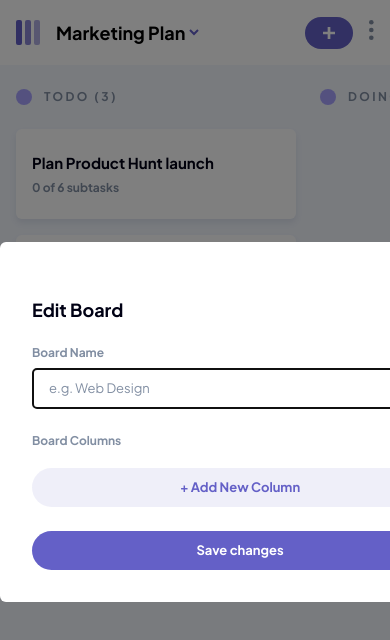
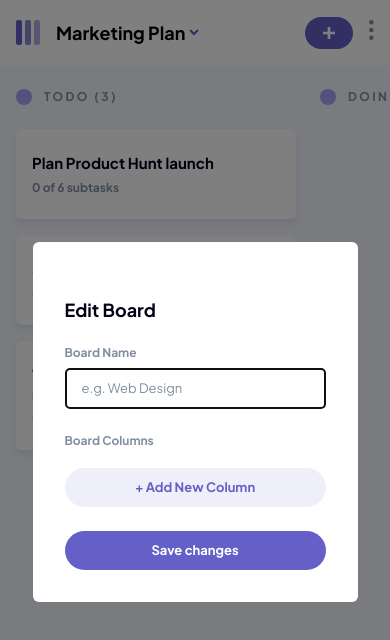
Before and after one commit to david-tejada/frontendmentor-challenges, a React (Vite) app in the folder 19-kanban-task-management/: page /boards/01c2372c-ee71-4b03-881c-dfefa83e3f77/new in a window 390 px wide. Shown: the top 640 px of the page. Built offline with nearby package versions, Linux system fonts and the light colour scheme.

Commit message:
Fix mobile modal width being larger than viewport

```diff
--- a/19-kanban-task-management/src/ui/modals/ModalBase.tsx
+++ b/19-kanban-task-management/src/ui/modals/ModalBase.tsx
@@ -19,7 +19,7 @@ export default function ModalBase({ children }: ModalProps) {
       onClose={() => {
         navigate("..");
       }}
-      className="w-[30rem] max-w-lg rounded-md p-8 backdrop:bg-translucent"
+      className="w-5/6 max-w-lg rounded-md p-8 backdrop:bg-translucent"
     >
       {children}
     </dialog>
```
